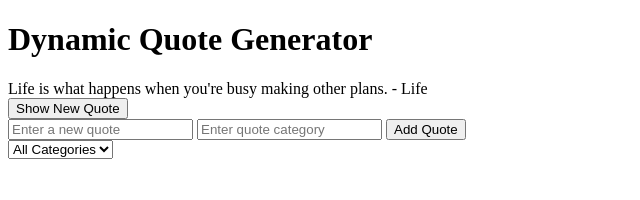
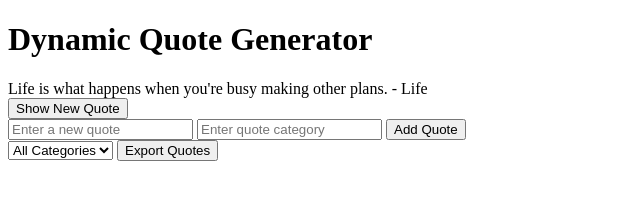
Before and after one commit to Wwollf/alx_fe_javascript, a plain HTML site: page dom-manipulation/index.html in a window 1280 px wide. Shown: the whole page, without its empty margins (0-640 px from the left). Drawn offline with Linux system fonts and the light colour scheme; no server answers.

Commit message:
new stuff

```diff
--- a/dom-manipulation/index.html
+++ b/dom-manipulation/index.html
@@ -20,6 +20,9 @@
         <option value="all">All Categories</option>
     </select>
 
+    <!-- Export Quotes Button -->
+    <button onclick="exportQuotes()">Export Quotes</button>
+
     <script src="script.js"></script>
 </body>
 </html>
--- a/dom-manipulation/script.js
+++ b/dom-manipulation/script.js
@@ -178,6 +178,19 @@ function showRandomQuote() {
     const randomQuote = quotes[randomIndex];
     document.getElementById('quoteDisplay').innerText = `${randomQuote.text} - ${randomQuote.category}`;
 }
+// Function to export quotes as a JSON file
+function exportQuotes() {
+    const quotesData = JSON.stringify(quotes, null, 2); // Convert quotes to JSON format
+    const blob = new Blob([quotesData], { type: 'application/json' }); // Create a Blob
+    const url = URL.createObjectURL(blob); // Create a URL for the Blob
+    const a = document.createElement('a'); // Create an anchor element
+    a.href = url;
+    a.download = 'quotes.json'; // Set the file name
+    a.click(); // Trigger the download
+    URL.revokeObjectURL(url); // Clean up the URL object
+    notifyUser("Quotes exported successfully!"); // Notify user about the export
+}
+
 
 // Load the initial random quote and categories when the page is loaded
 window.onload = function() {
```
